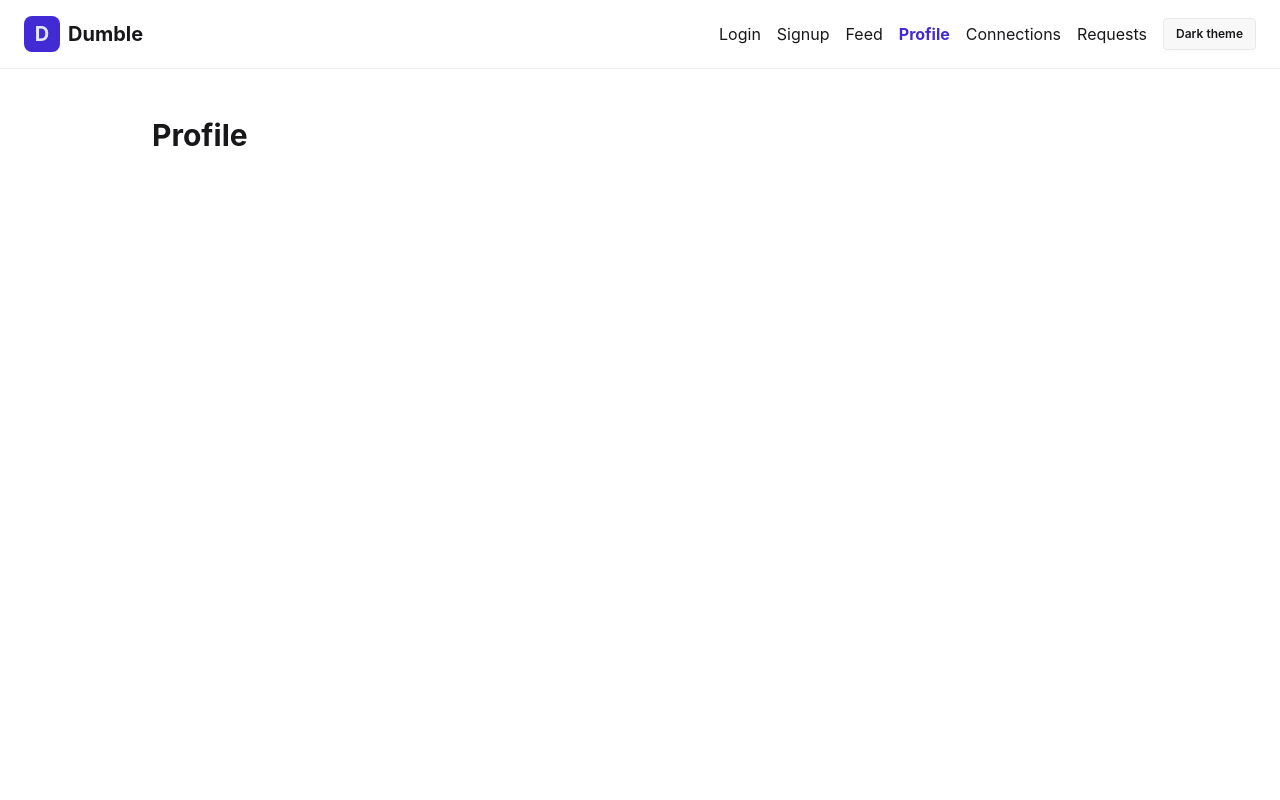
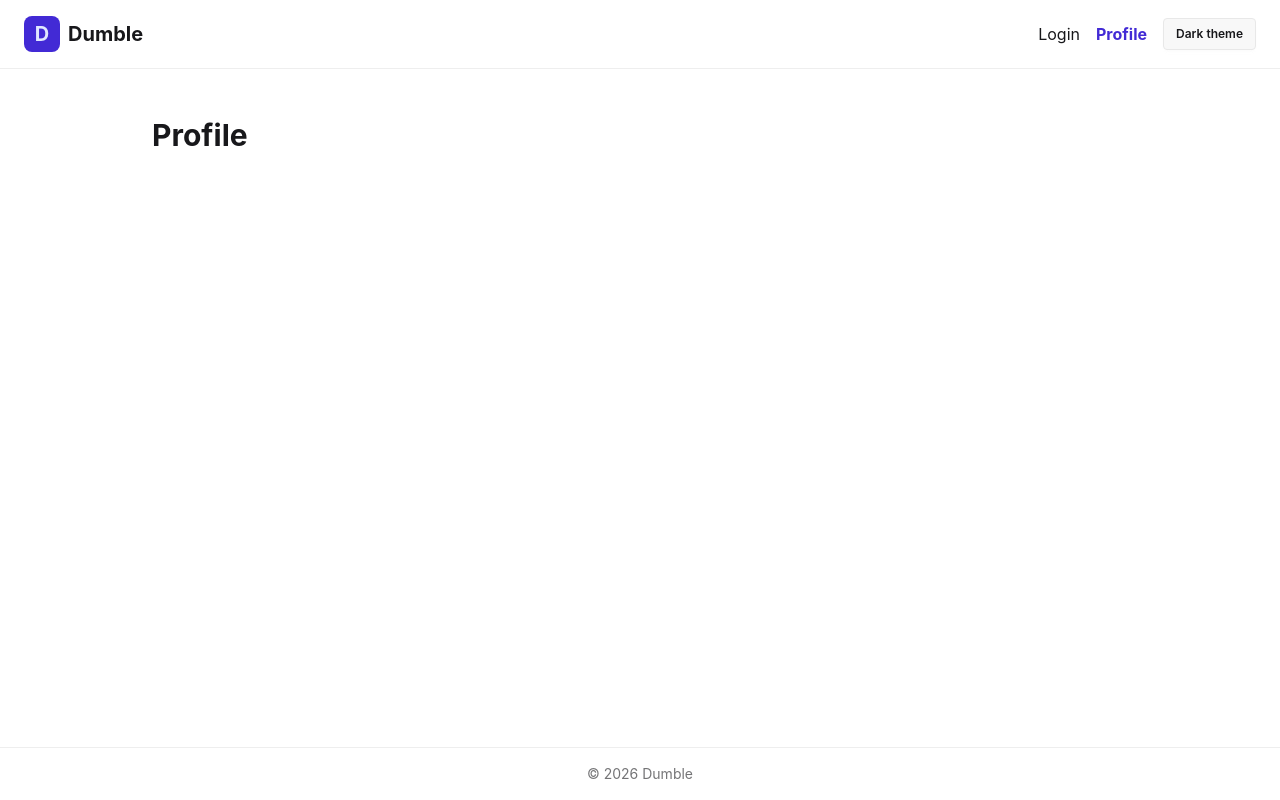
Before and after one commit to Joe19-95/dumbleFe, a React (Vite) app: page /profile in a window 1280 px wide. Built offline with nearby package versions, Linux system fonts and the light colour scheme.

Commit message:
added footer and removed unwanted code

```diff
--- a/src/App.jsx
+++ b/src/App.jsx
@@ -1,11 +1,15 @@
 import { Outlet } from 'react-router'
+import Footer from './Footer.jsx'
 import Navbar from './navbar.jsx'
 
 function App() {
   return (
-    <div className="min-h-screen bg-base-100 text-base-content transition-colors duration-300">
+    <div className="flex min-h-screen flex-col bg-base-100 text-base-content">
       <Navbar />
-      <Outlet />
+      <div className="flex-1">
+        <Outlet />
+      </div>
+      <Footer />
     </div>
   )
 }
--- /dev/null
+++ b/src/Footer.jsx
@@ -0,0 +1,9 @@
+function Footer() {
+  return (
+    <footer className="border-t border-base-300 px-6 py-4 text-center text-sm text-base-content/60">
+      © {new Date().getFullYear()} Dumble
+    </footer>
+  )
+}
+
+export default Footer
--- a/src/navbar.jsx
+++ b/src/navbar.jsx
@@ -3,11 +3,7 @@ import { Link, NavLink } from 'react-router'
 
 const links = [
   { name: 'Login', path: '/login' },
-  { name: 'Signup', path: '/signup' },
-  { name: 'Feed', path: '/feed' },
   { name: 'Profile', path: '/profile' },
-  { name: 'Connections', path: '/connections' },
-  { name: 'Requests', path: '/requests' },
 ]
 
 function Navbar() {
--- a/src/router.jsx
+++ b/src/router.jsx
@@ -9,11 +9,7 @@ const router = createBrowserRouter([
     children: [
       { index: true, element: <SimplePage title="Home" /> },
       { path: 'login', element: <SimplePage title="Login" /> },
-      { path: 'signup', element: <SimplePage title="Signup" /> },
-      { path: 'feed', element: <SimplePage title="Feed" /> },
       { path: 'profile', element: <SimplePage title="Profile" /> },
-      { path: 'connections', element: <SimplePage title="Connections" /> },
-      { path: 'requests', element: <SimplePage title="Requests" /> },
     ],
   },
 ])
```
